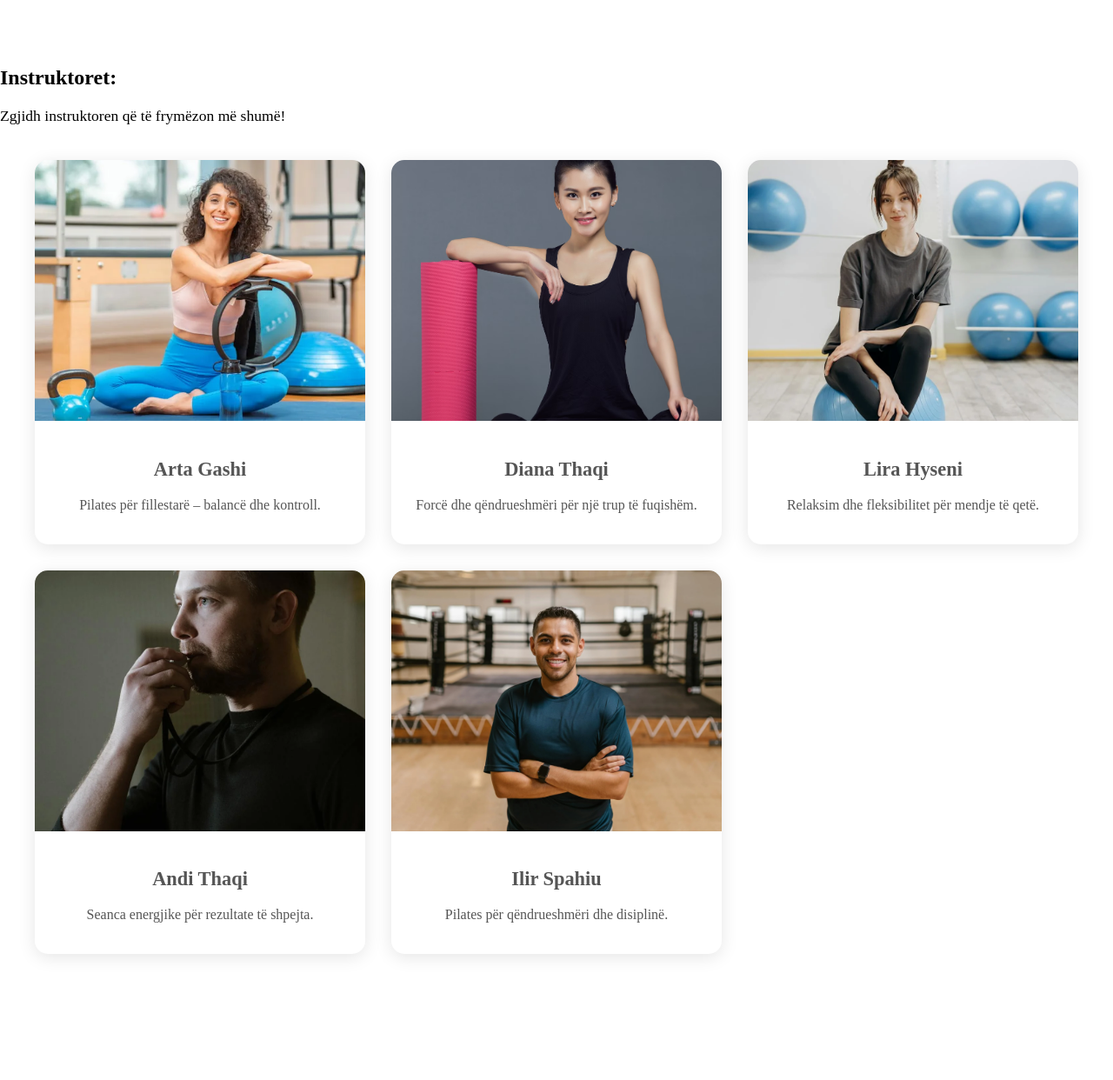
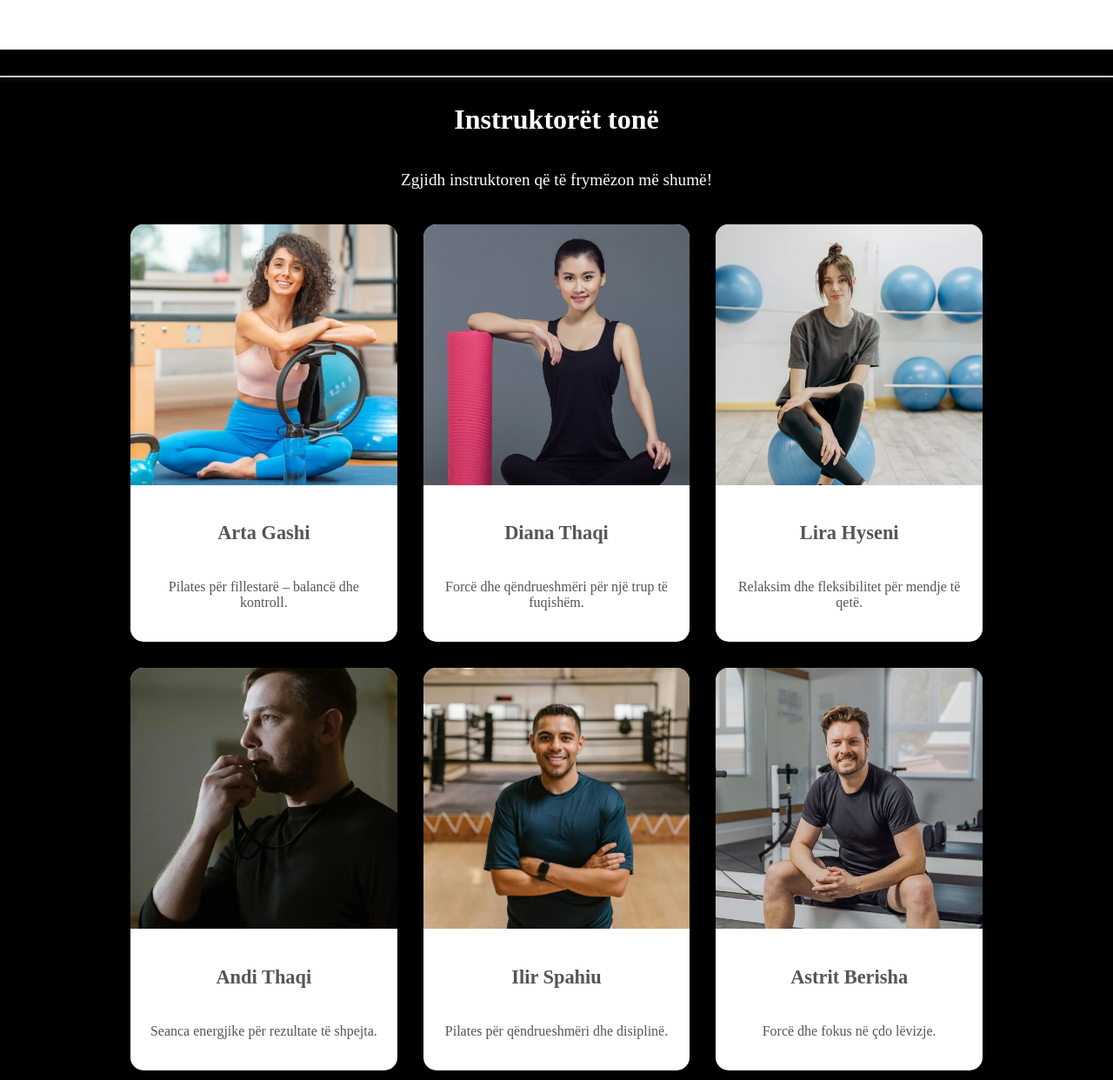
Before and after one commit to AnesaaM/FlexForce, a plain HTML site: page Pilates.html in a window 1280 px wide. Shown: the part 798-2040 px from the top of the page at 87% size. Before the commit the page ends 1935 px from the top, so only its background shows below. Drawn offline with Linux system fonts and the light colour scheme; a web font is replaced by a local one.

Commit message:
rregullimi i instruktoreve

```diff
--- a/Pilates.html
+++ b/Pilates.html
@@ -9,7 +9,7 @@
   <title>Pilates</title>
   <style>
     body {
-      background: white;
+      background: black;
       margin: 0;
       padding: 0;
     }
@@ -34,10 +34,11 @@
     .cards-container {
       max-width: 1200px;
       display: grid;
-      grid-template-columns: repeat(auto-fit, minmax(280px, 1fr));
+      justify-content: center;
+      grid-template-columns: repeat(auto-fit, minmax(280px, 4fr));
       gap: 30px;
     margin: 20px;
-    padding: 20px; /* kjo krijon hapësirë brenda kartës */
+    padding: 20px 130px; /* kjo krijon hapësirë brenda kartës */
 
     }
 
@@ -81,10 +82,11 @@
       color: black;
     }
 
-    .offer-section h2 {
+     h2 {
       text-align: center;
       font-size: 2em;
       margin-bottom: 40px;
+      color: white;
     }
 
     .offers {
@@ -157,6 +159,16 @@
     .register:hover {
       background-color: #333;
     }
+
+    hr {
+  height: 2px;
+  background-color: #ccc;
+  border: none;
+  box-shadow: 0 2px 5px rgba(189, 189, 189, 0.2);
+  margin: 30px 0;
+}
+
+
 
   </style>
 </head>
@@ -235,10 +247,10 @@
       </div>
     </div>
   </section>
-
+<hr>
   <!-- INSTRUKTORET -->
-   <h2>Instruktoret:</h2>
-  <p>Zgjidh instruktoren që të frymëzon më shumë!</p>
+   <h2>Instruktorët tonë</h2>
+  <p style="text-align: center; font-size: 1.2em; color: white;" >Zgjidh instruktoren që të frymëzon më shumë!</p>
   <div class="cards-container">
     <div class="card">
       <img src="img/pilates-hero-mobile-min.webp" alt="Arta">
@@ -275,6 +287,13 @@
           <p>Pilates për qëndrueshmëri dhe disiplinë.</p>
         </div>
       </div>
+      <div class="card">
+        <img src="img/KXP-1047577-752px-555x555.jpg" alt="Astrit">
+        <div class="card-content">
+          <h2>Astrit Berisha</h2>
+          <p>Forcë dhe fokus në çdo lëvizje.</p>
+        </div>
+      </div>
   </div>
 
 
```
Also changed, not shown: img/KXP-1047577-752px-555x555.jpg (added).
